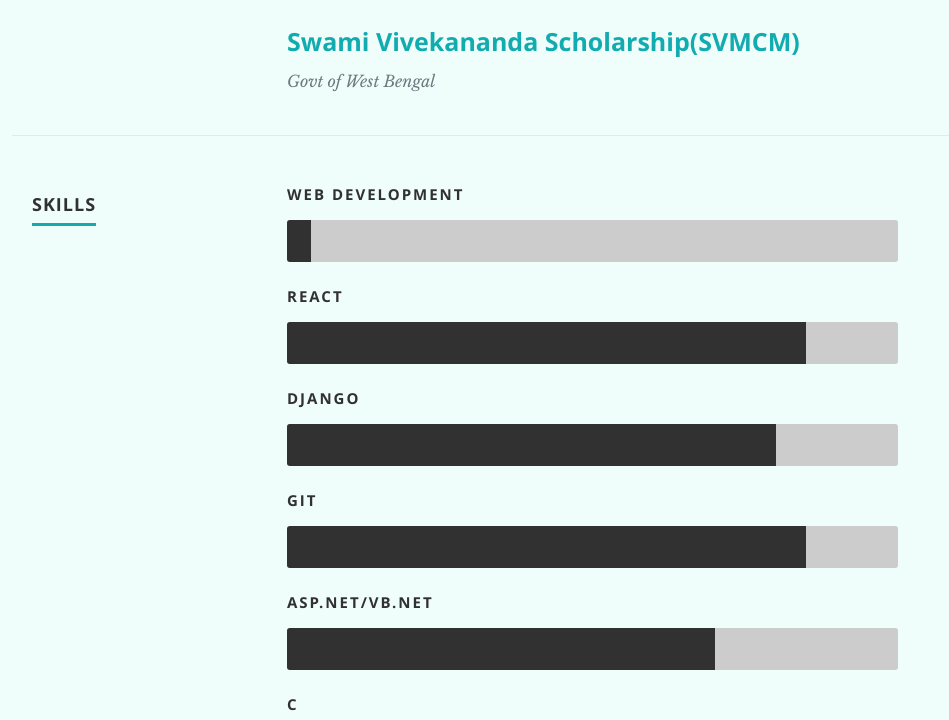
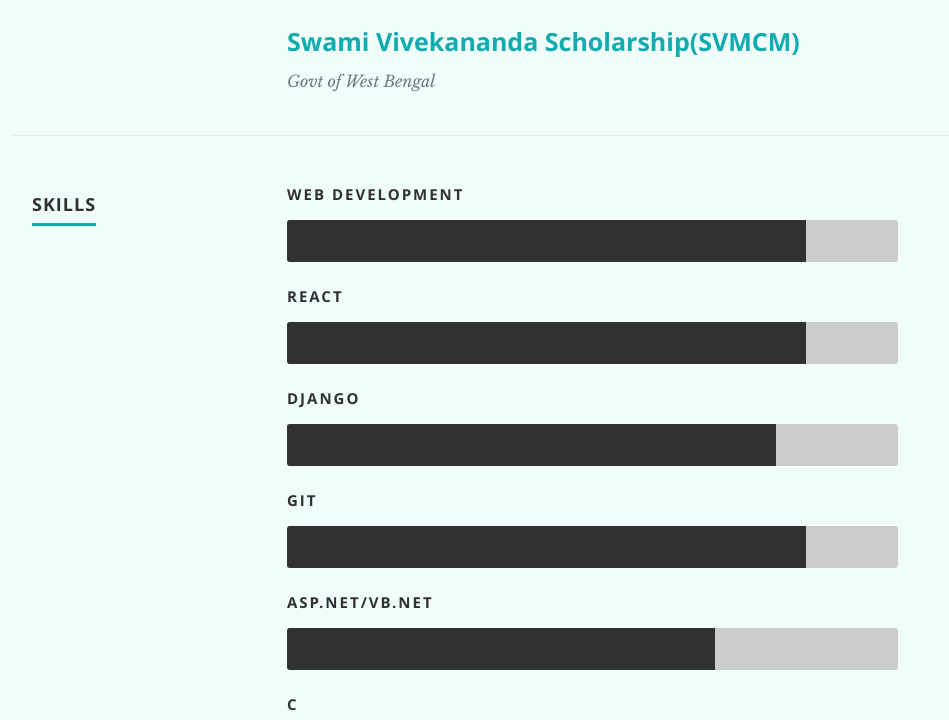
Before and after one commit to BipulG05/My_Portfolio, a plain HTML site: page index.html in a window 1280 px wide. Shown: the part 4040-4760 px from the top of the page, without its empty margins (118-1067 px from the left). Drawn offline with nearby package versions, Linux system fonts and the light colour scheme.

Commit message:
Update layout.css

```diff
--- a/css/layout.css
+++ b/css/layout.css
@@ -338,8 +338,8 @@ ul#nav li.current a { color: #F06000; }
    border-radius: 3px 0 0 3px;
 }
 
-.web {
-  	width: 80%;
+.Web {
+  	width: 85%;
   	-moz-animation: linuxunix 2s ease;
   	-webkit-animation: linuxunix 2s ease;
 }
```
